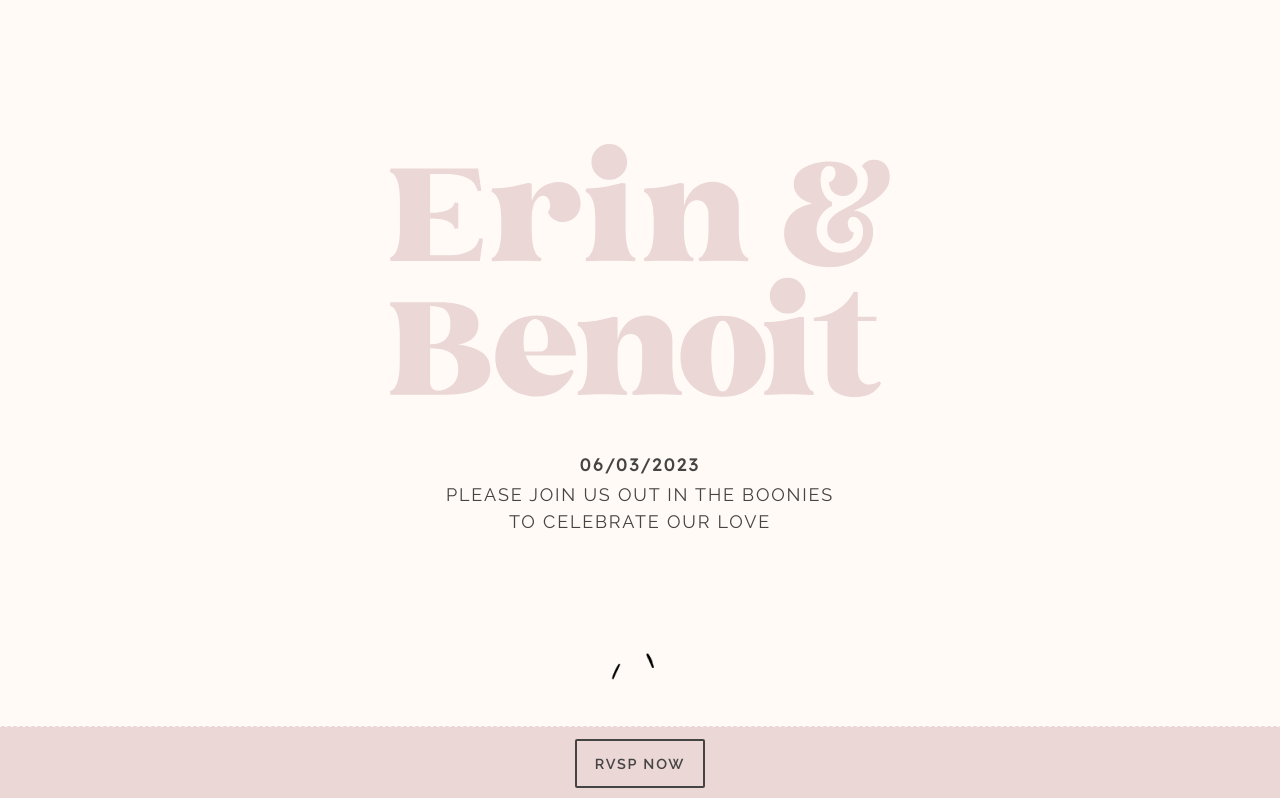
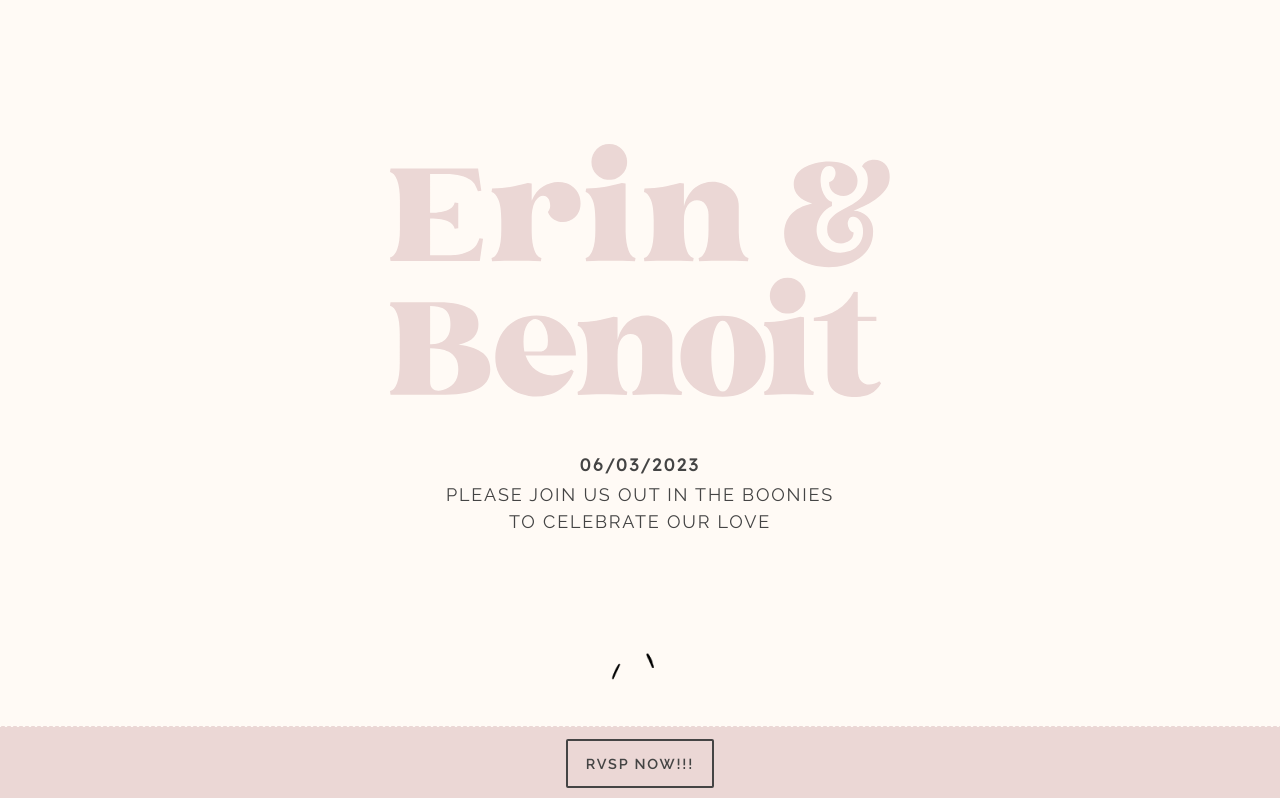
Before and after one commit to martenbjork/erin-and-benoit, a Next.js app: page / in a window 1280 px wide. Shown: the top 798 px of the page. Built offline with nearby package versions, Linux system fonts and the light colour scheme.

Commit message:
Update index.tsx

```diff
--- a/src/pages/index.tsx
+++ b/src/pages/index.tsx
@@ -104,7 +104,7 @@ export default function Home() {
           />
         </section>
         <div className={styles.RVSPBar}>
-          <a href="#">RVSP now</a>
+          <a href="#">RVSP now!!!</a>
         </div>
         <section className={styles.NowAndThen}>
           <div>
```
